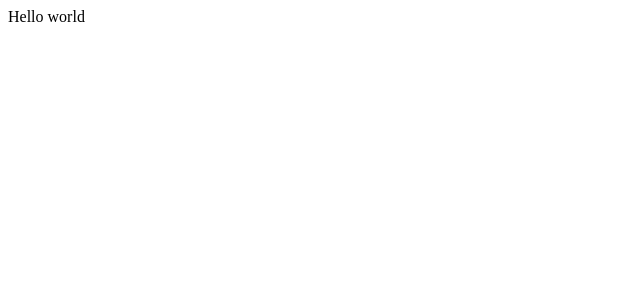
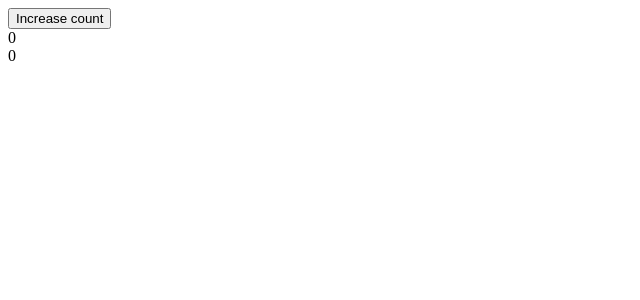
Before and after one commit to utg1-tdawg/concepts-react, a React (Create React App) app: page / in a window 1280 px wide. Shown: the top 300 px of the page, without its empty margins (0-640 px from the left). Built offline with nearby package versions, Linux system fonts and the light colour scheme.

Commit message:
without context

```diff
--- a/src/components/App.js
+++ b/src/components/App.js
@@ -1,7 +1,17 @@
-import React from "react";
+import React, { useState } from "react";
+import DisplayContainer from "./DisplayContainer";
 
 const App = () => {
-  return <div>Hello world</div>;
+  const [count, setCount] = useState(0);
+
+  const onButtonClick = () => setCount(count + 1);
+
+  return (
+    <div>
+      <button onClick={onButtonClick}>Increase count</button>
+      <DisplayContainer count={count} />
+    </div>
+  );
 };
 
 export default App;
--- /dev/null
+++ b/src/components/Display.js
@@ -0,0 +1,7 @@
+import React from "react";
+
+const Display = ({ count }) => {
+  return <div>{count}</div>;
+};
+
+export default Display;
--- /dev/null
+++ b/src/components/DisplayContainer.js
@@ -0,0 +1,13 @@
+import React from "react";
+import Display from "./Display";
+
+const DisplayContainer = ({ count }) => {
+  return (
+    <div>
+      <Display count={count} />
+      <Display count={count} />
+    </div>
+  );
+};
+
+export default DisplayContainer;
```
Also changed, not shown: 1 other file (tests, documents, lock files or other folders).
